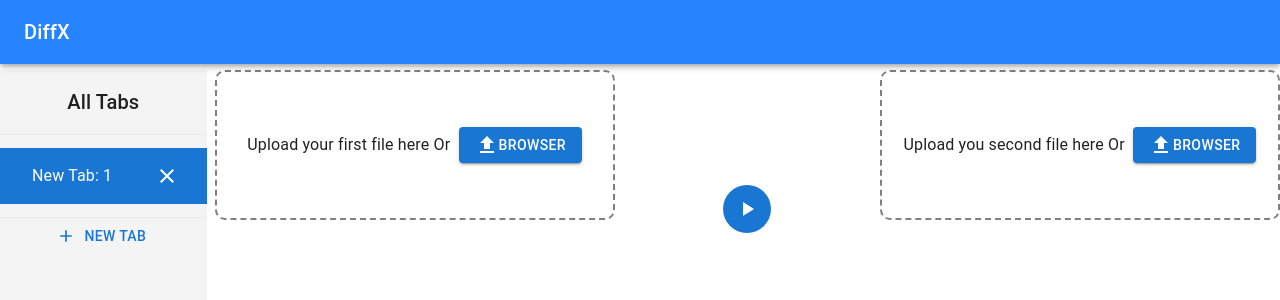
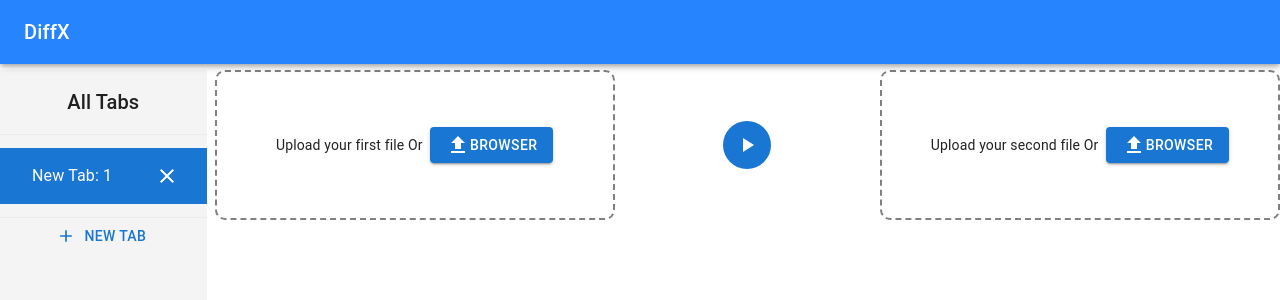
Before and after one commit to connectaak/datadiff, a React (Create React App) app: page /#/ in a window 1280 px wide. Shown: the top 300 px of the page. Built offline with nearby package versions, Linux system fonts and the light colour scheme.

Commit message:
exprt excel implemented

```diff
--- a/src/App.css
+++ b/src/App.css
@@ -1,5 +1,13 @@
+/* .App {
+  text-align: center;
+} */
 .App {
-  text-align: center;
+  /* text-align: center; */
+  /*
+  min-width: 780px;
+  max-width: 780px;
+  min-height: 780px;
+  max-height: 780px; */
 }
 
 .App-logo {
--- a/src/App.js
+++ b/src/App.js
@@ -3,6 +3,7 @@
 import Home from "./Pages/Home";
 
 function App() {
+
   return (
     <HashRouter>
       <Routes>
--- a/src/Components/Comparisons/File/FileCompare.js
+++ b/src/Components/Comparisons/File/FileCompare.js
@@ -206,9 +206,9 @@
 
   return (
     <div>
-      <Grid container display={"flex"} flexWrap="wrap">
-        <Grid md={6} xs={12} item>
-          <Box sx={{background:draggingL&&"gray",width:'400px',height:"150px",border:"2px solid gray", borderStyle:"dashed", borderRadius:"10px" }} padding={"10px"} display="flex" alignItems={"center"} justifyContent={"center"}
+      <Box display="flex"  justifyContent="space-between" alignItems="center">
+          <Box>
+          <Box sx={{background:draggingL&&"gray",width:{xs:'300px',sm:"300px",md:"400px"},height:"150px",border:"2px solid gray", borderStyle:"dashed", borderRadius:"10px" }} padding={"10px"} display="flex" alignItems={"center"} justifyContent={"center"}
                 onDragEnter={(e)=>handleDragEnter(e,"left")}
                 onDragLeave={(e)=>handleDragLeave(e,"left")}
                 onDragOver={handleDragOver}
@@ -218,11 +218,11 @@
             <Box display="flex" alignItems="center">
             {uploadingL ? (
         <Box>
-          <Typography align={"center"}>Uploaded The First File  &nbsp;</Typography>
+          <Typography variant="body2" align={"center"}>Uploaded The First File  &nbsp;</Typography>
         </Box>
       ) : (
         <>
-           <Typography align={"center"}>Upload your first file here Or  &nbsp;</Typography>
+           <Typography variant="body2" align={"center"}>Upload your first file Or  &nbsp;</Typography>
 
         </>
 
@@ -248,19 +248,56 @@
             </Box>
           </Box>
           {uploadingL && (
-            <Box mx={"5px"} display={"flex"} alignItems={"end"}>
+            <Box mx={"5px"} display={"flex"} alignItems={"center"}>
               <Box>
                 <CheckCircle color="success" />
               </Box>
               <Box mx={"5px"}>
-                <Typography> {nameL} File Uploaded....!</Typography>
+                <Typography  variant="body2"> {nameL} File Uploaded....!</Typography>
               </Box>
             </Box>
           )}
-        </Grid>{" "}
-        <Grid md={6} xs={12} item display={"flex"} justifyContent="end">
+         </Box>
+        {/* play icon */}
+
+              <IconButton
+                size="large"
+                sx={{
+                  background: "#1976d2",
+                  width:"fit-content",
+                  color: "white",
+                  "&:hover": {
+                    md: {
+                      backgroundColor: "#f7f3f3",
+                      color: "#1976d2",
+                    },
+                    xs: {
+                      backgroundColor: "#f7f3f3",
+                      color: "#1976d2",
+                    },
+                  },
+                }}
+                onClick={handleCompare}
+              >
+                <PlayArrow
+                  sx={{
+                    "&:hover": {
+                      md: {
+                        color: "#1976d2",
+                      },
+                      xs: {
+                        color: "#1976d2",
+                      },
+                    },
+                  }}
+                />
+              </IconButton>
+
+
+        {/* second file upload */}
+
          <Box>
-            <Box sx={{background:draggingL&&"gray",width:'400px',height:"150px",border:"2px solid gray", borderStyle:"dashed", borderRadius:"10px" }} padding={"10px"} display="flex" alignItems={"center"} justifyContent={"center"}
+            <Box sx={{background:draggingL&&"gray",width:{xs:'300px',sm:"300px",md:"400px"},height:"150px",border:"2px solid gray", borderStyle:"dashed", borderRadius:"10px" }} padding={"10px"} display="flex" alignItems={"center"} justifyContent={"center"}
               onDragOver={handleDragOver}
               onDragEnter={(e)=>handleDragEnter(e,"right")}
                 onDragLeave={(e)=>handleDragLeave(e,"right")}
@@ -269,11 +306,11 @@
               <Box display="flex" alignItems="center">
               {uploadingR ? (
         <Box>
-          <Typography align={"center"}>Uploaded The Second File  &nbsp; </Typography>
+          <Typography variant="body2" align={"center"}>Uploaded The Second File  &nbsp; </Typography>
         </Box>
       ) : (
         <>
-           <Typography align={"center"}>Upload you second file here Or  &nbsp;</Typography>
+           <Typography variant="body2" align={"center"}>Upload your second file Or  &nbsp;</Typography>
 
         </>
 
@@ -298,61 +335,20 @@
               </Box>
             </Box>
             {uploadingR && (
-              <Box mx={"5px"} display={"flex"} alignItems={"end"}>
+            <Box mx={"5px"} display={"flex"} alignItems={"center"}>
               <Box>
                 <CheckCircle color="success" />
               </Box>
               <Box mx={"5px"}>
-                  <Typography> {nameR} File Uploaded....!</Typography>
+                <Typography variant="body2"> {nameR} File Uploaded....!</Typography>
               </Box>
             </Box>
           )}
      </Box>
-        </Grid>
-        <Grid item xs={12} position="relative">
-          <Box display={"flex"} justifyContent="center">
-            <Box
-              sx={{
-                position: { md: "absolute" },
-                top: {
-                  md: "-35px",
-                },
-              }}
-            >
-              <IconButton
-                size="large"
-                sx={{
-                  background: "#1976d2",
-                  color: "white",
-                  "&:hover": {
-                    md: {
-                      backgroundColor: "#f7f3f3",
-                      color: "#1976d2",
-                    },
-                    xs: {
-                      backgroundColor: "#198754",
-                      color: "#1976d2",
-                    },
-                  },
-                }}
-                onClick={handleCompare}
-              >
-                <PlayArrow
-                  sx={{
-                    "&:hover": {
-                      md: {
-                        color: "#1976d2",
-                      },
-                      xs: {
-                        color: "#1976d2",
-                      },
-                    },
-                  }}
-                />
-              </IconButton>
+
+
       </Box>
-          </Box>
-        </Grid>
+
       <Grid item xs={12} padding="20px">
           <Box>
             {customData.length > 0 && (
@@ -363,13 +359,11 @@
                   setFilter={setFilter}
                   filter={filter}
                   height="70vh"
-                  // onExcelExport={onExcelExport}
                 />
               </>
             )}
           </Box>
         </Grid>
-      </Grid>
     </div>
   );
 }
--- a/src/Components/Layout/Layout.js
+++ b/src/Components/Layout/Layout.js
@@ -4,11 +4,11 @@
 
 export default function Layout({ children, setComparisonType, tabs,setTabs,openTab }) {
   return (
-    <div>
+    <>
       <Box>
         <Header setComparisonType={setComparisonType}  tabs={tabs} setTabs={setTabs} openTab={openTab} />
       </Box>
       <Box mt={"70px"}>{children}</Box>
-    </div>
+    </>
   );
 }
--- a/src/Pages/Home.js
+++ b/src/Pages/Home.js
@@ -3,8 +3,8 @@
 import Swal from "sweetalert2";
 import TabsDrawer from "../Components/Comparisons/TabsDrawer";
 import Layout from "../Components/Layout/Layout";
+import './../App.css';
 import Comparison from "./Comparison";
-
 export default function Home() {
   const [comparisonType, setComparisonType] = useState("file");
   const [tabs, setTabs] = useState([
@@ -60,7 +60,7 @@
   }, []);
 
   return (
-    <>
+    <div className="App">
       <Layout
         setComparisonType={setComparisonType}
         tabs={tabs}
@@ -85,6 +85,6 @@
           </Grid>
         </Grid>
       </Layout>
-    </>
+    </div>
   );
 }
```
Also changed, not shown: public/manifest.json, 14 other files (tests, documents, lock files or other folders). Lines whose indentation alone changed are shown as unchanged.
